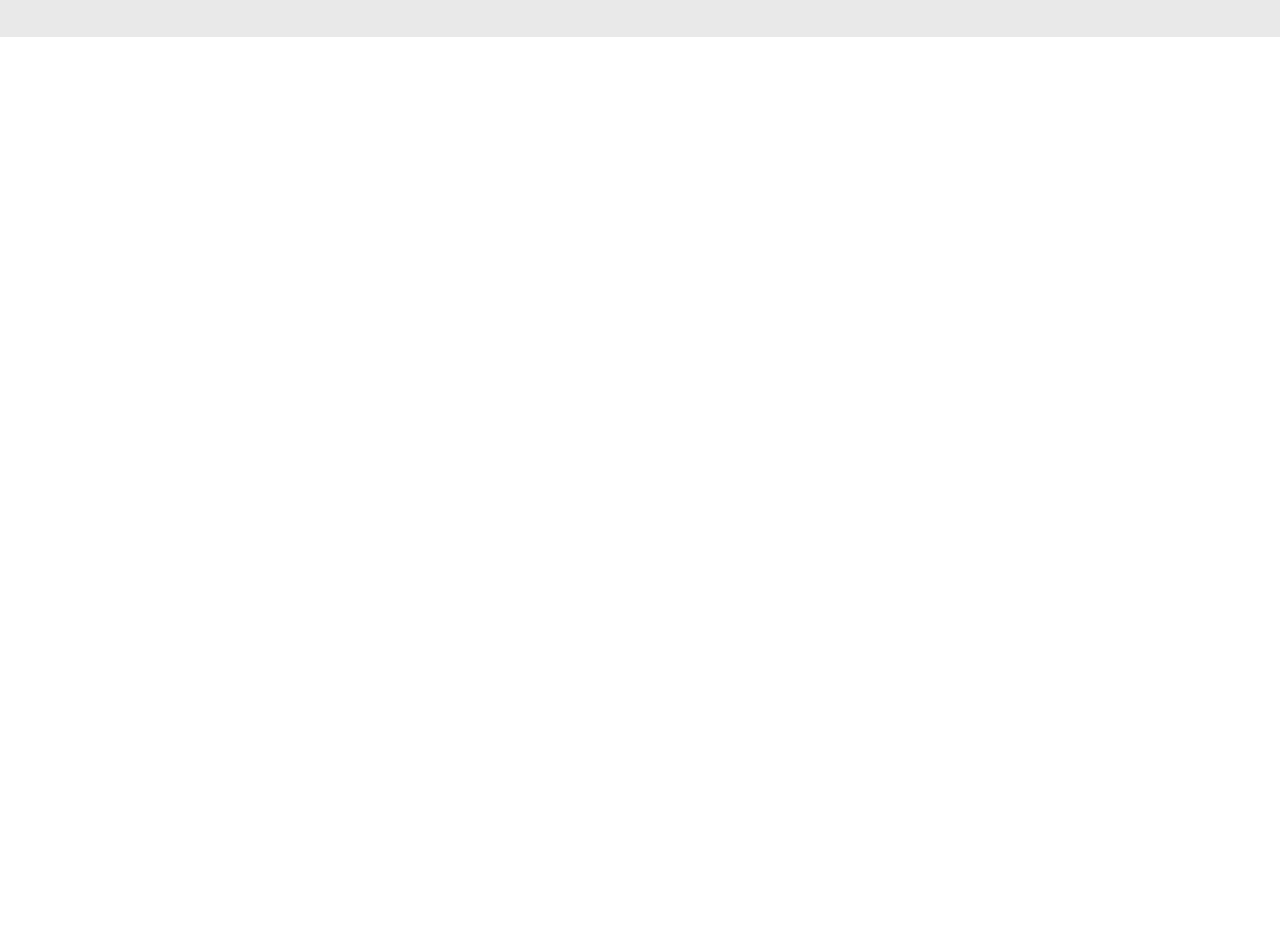
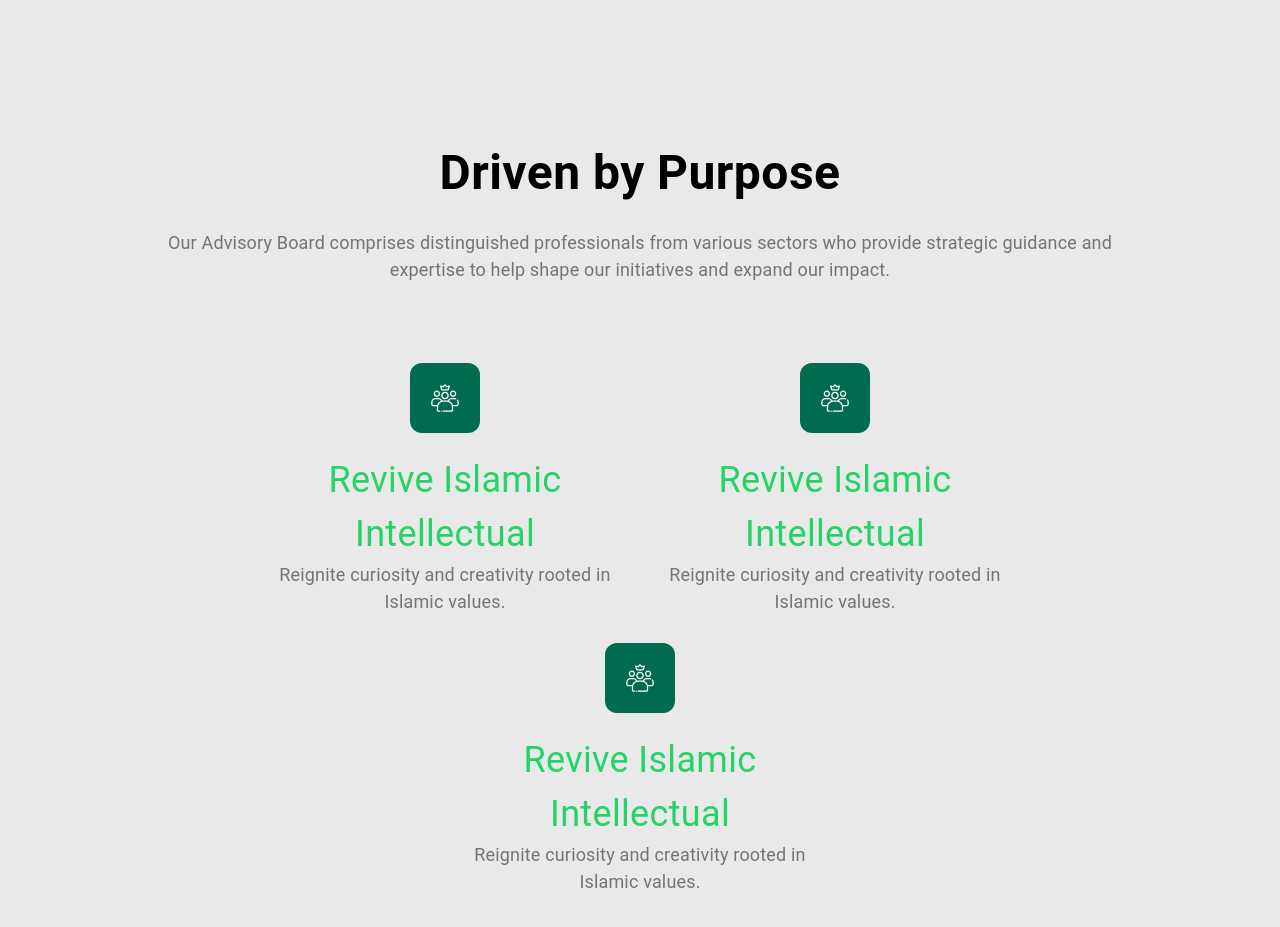
Before and after one commit to PulseTechSol/HouseOfWisdom, a Next.js app: page /events in a window 1280 px wide. Shown: the part 3540-4467 px from the top of the page. Before the commit the page ends 3577 px from the top, so only its background shows below. Built offline with nearby package versions, Linux system fonts and the light colour scheme.

Commit message:
section EventTypes stable version

```diff
--- a/src/app/events/_sections/EventTypes.tsx
+++ b/src/app/events/_sections/EventTypes.tsx
@@ -0,0 +1,124 @@
+"use client";
+
+import { Box, Typography, Divider } from "@mui/material";
+import Image, { StaticImageData } from "next/image";
+import { localFontSize, sectionPadding } from "@/utils/themes";
+import { svgs } from "@/_assets/svgs";
+
+export default function EventTypes() {
+  return (
+    <Box sx={{ bgcolor: "#E9E9E9" }}>
+      <Box
+        sx={{
+          padding: sectionPadding,
+          maxWidth: "1440px",
+          mx: "auto",
+        }}
+      >
+        <Box sx={{ maxWidth: "950px", margin: "auto", textAlign: "center" }}>
+          {/* heading there  */}
+          <Typography
+            sx={{
+              fontSize: localFontSize.h2,
+              fontWeight: 600,
+              color: "#000",
+              marginBottom: { xs: "10px", md: "20px" },
+            }}
+          >
+            Driven by Purpose
+          </Typography>
+          <Typography
+            sx={{
+              fontSize: localFontSize.p2,
+              color: "#00000080",
+            }}
+          >
+            Our Advisory Board comprises distinguished professionals from
+            various sectors who provide strategic guidance and expertise to help
+            shape our initiatives and expand our impact.
+          </Typography>
+        </Box>
+        {/* the card box  */}
+        <Box
+          sx={{
+            display: "flex",
+            justifyContent: "center",
+            gap: "30px",
+            flexWrap: "wrap",
+            marginTop: { xs: "40px", md: "80px" },
+          }}
+        >
+          <ValueCard
+            iconSrc={svgs.developingLeaders}
+            title="Revive Islamic Intellectual"
+            description="Reignite curiosity and creativity rooted in Islamic values."
+          />
+          <ValueCard
+            iconSrc={svgs.developingLeaders}
+            title="Revive Islamic Intellectual"
+            description="Reignite curiosity and creativity rooted in Islamic values."
+          />
+          <ValueCard
+            iconSrc={svgs.developingLeaders}
+            title="Revive Islamic Intellectual"
+            description="Reignite curiosity and creativity rooted in Islamic values."
+          />
+        </Box>
+      </Box>
+    </Box>
+  );
+}
+
+type ValueCardProps = {
+  iconSrc: StaticImageData;
+  title: string;
+  description: string;
+};
+
+export function ValueCard({ iconSrc, title, description }: ValueCardProps) {
+  return (
+    <Box
+      sx={{
+        display: "flex",
+        flexDirection: "column",
+        alignItems: "center",
+        textAlign: "center",
+        maxWidth: { xs: "250px", sm: "300px", md: "360px" },
+        borderRadius: "20px",
+        height: "250px",
+      }}
+    >
+      <Box
+        sx={{
+          height: "70px",
+          width: "70px",
+          marginBottom: { xs: "10px", md: "20px" },
+        }}
+      >
+        <Image
+          style={{ height: "100%", width: "100%", objectFit: "contain" }}
+          src={iconSrc}
+          alt={title}
+        />
+      </Box>
+
+      <Typography
+        sx={{
+          fontSize: localFontSize.h3,
+          color: "#25D366",
+        }}
+      >
+        {title}
+      </Typography>
+
+      <Typography
+        sx={{
+          fontSize: localFontSize.p2,
+          color: "#00000080",
+        }}
+      >
+        {description}
+      </Typography>
+    </Box>
+  );
+}
--- a/src/app/events/_sections/PastEvents.tsx
+++ b/src/app/events/_sections/PastEvents.tsx
@@ -96,7 +96,6 @@ export function ValueCard({ iconSrc, title, description }: ValueCardProps) {
       <Typography
         sx={{
           fontSize: localFontSize.h3,
-          fontWeight: 600,
           color: "#000",
         }}
       >
--- a/src/app/events/page.tsx
+++ b/src/app/events/page.tsx
@@ -3,6 +3,7 @@ import Navbar from "@/_components/Navbar";
 import FeaturedEvent from "./_sections/FeaturedEvent";
 import UpcomingEvents from "./_sections/UpcomingEvents";
 import AimsAndObjectives from "./_sections/PastEvents";
+import EventTypes from "./_sections/EventTypes";
 
 export default function HomePage() {
   return (
@@ -19,6 +20,7 @@ export default function HomePage() {
       <FeaturedEvent />
       <UpcomingEvents />
       <AimsAndObjectives />
+      <EventTypes />
     </>
   );
 }
```
